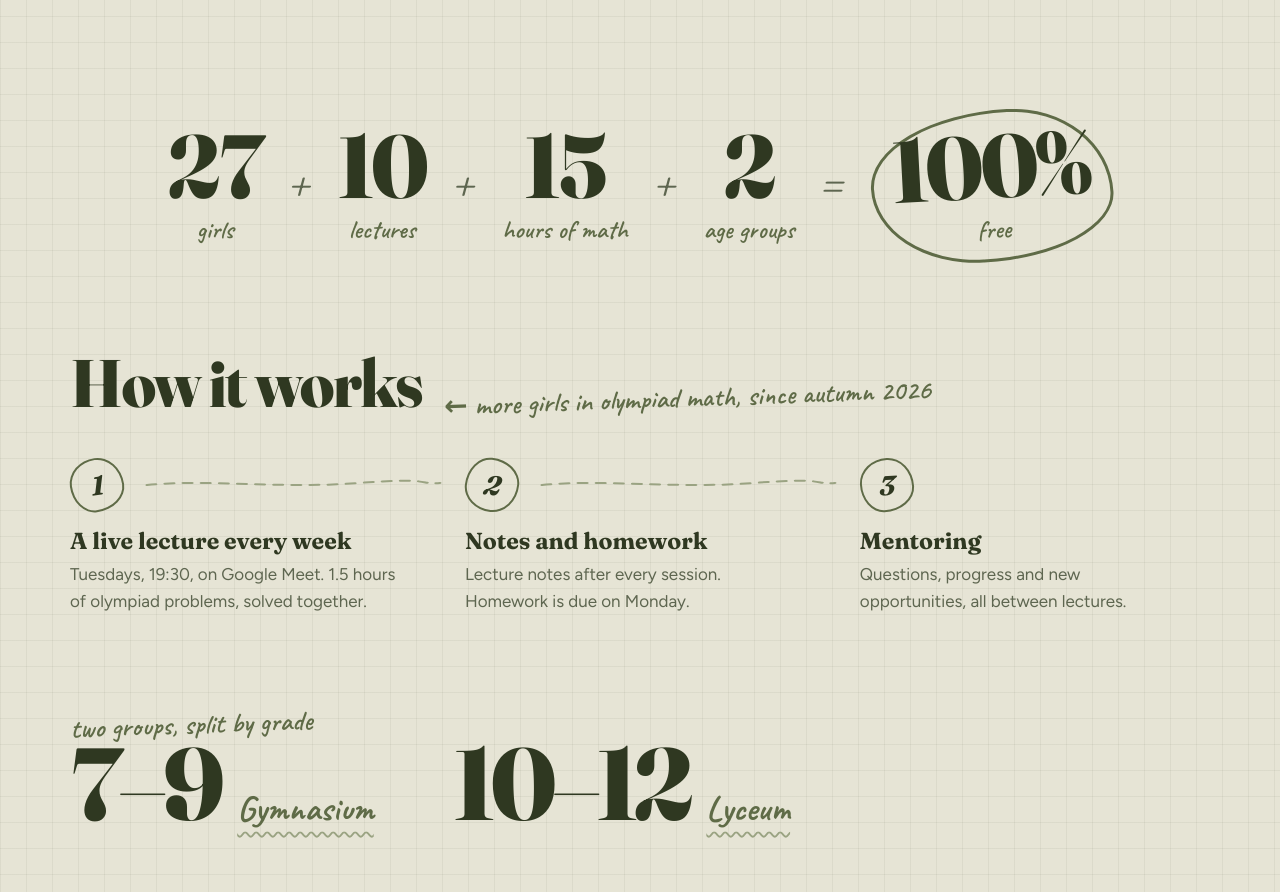
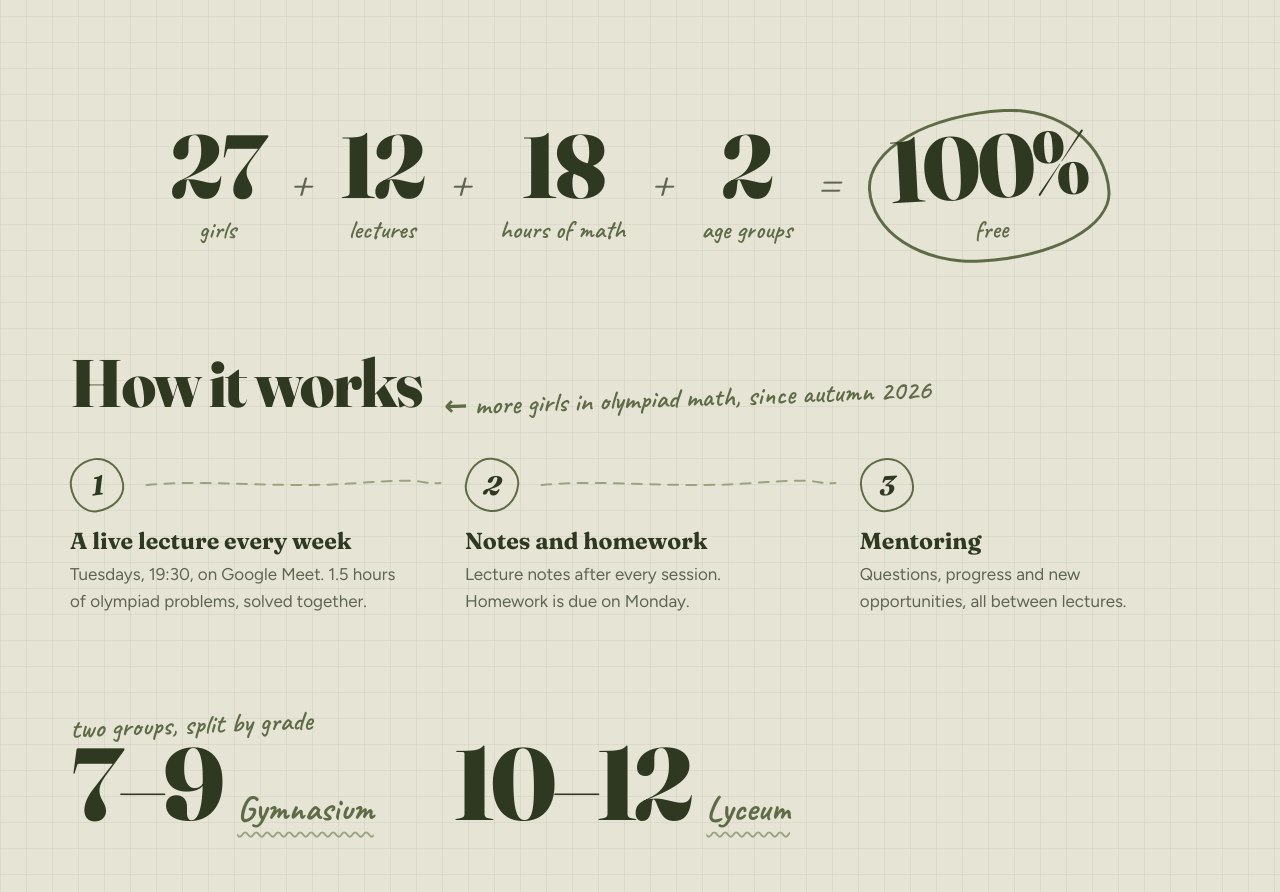
Before and after one commit to akademy-cy/akademy, a plain HTML site: page index.html in a window 1280 px wide. Shown: the part 920-1812 px from the top of the page. Drawn offline with Linux system fonts and the light colour scheme.

Commit message:
Update index.html

```diff
--- a/index.html
+++ b/index.html
@@ -469,10 +469,10 @@ footer .hand{font-size:1.3rem;color:var(--on-deep)}
   <section class="numbers page" id="numbers" aria-label="AKademy in numbers">
     <div class="wrap">
       <div class="eq" role="list" aria-label="AKademy in numbers">
-        <div class="stat" role="listitem"><b data-count="27">27</b><span>girls</span></div><i aria-hidden="true">+</i>
-        <div class="stat" role="listitem"><b data-count="10">10</b><span>lectures</span></div><i aria-hidden="true">+</i>
-        <div class="stat" role="listitem"><b data-count="15">15</b><span>hours of math</span></div><i aria-hidden="true">+</i>
-        <div class="stat" role="listitem"><b data-count="2">2</b><span>age groups</span></div><i aria-hidden="true">=</i>
+        <div class="stat" role="listitem"><b data-count="27" data-stat="girls">27</b><span>girls</span></div><i aria-hidden="true">+</i>
+        <div class="stat" role="listitem"><b data-count="10" data-stat="lectures">10</b><span>lectures</span></div><i aria-hidden="true">+</i>
+        <div class="stat" role="listitem"><b data-count="15" data-stat="hours">15</b><span>hours of math</span></div><i aria-hidden="true">+</i>
+        <div class="stat" role="listitem"><b data-count="2" data-stat="groups">2</b><span>age groups</span></div><i aria-hidden="true">=</i>
         <div class="stat total" role="listitem"><b data-count="100" data-suffix="%">100%</b><span>free</span></div>
       </div>
     </div>
@@ -658,8 +658,23 @@ footer .hand{font-size:1.3rem;color:var(--on-deep)}
   <a href="#register" data-for="register"><svg viewBox="0 0 24 24" aria-hidden="true"><rect x="3" y="5.5" width="18" height="13" rx="2"/><path d="m3.5 7 8.5 6.5L20.5 7"/></svg>Contact</a>
 </nav>
 
+<script src="content.js"></script>
 <script>
 (function(){
+  /* live numbers from content.js (stats) */
+  var S=(window.AKADEMY_CONTENT||{}).stats;
+  if(S){try{
+    var TZ='Europe/Nicosia';
+    function wall(t){var o={};new Intl.DateTimeFormat('en-US',{timeZone:TZ,hourCycle:'h23',year:'numeric',month:'2-digit',day:'2-digit',hour:'2-digit',minute:'2-digit',second:'2-digit'}).formatToParts(new Date(t)).forEach(function(p){o[p.type]=+p.value});return Date.UTC(o.year,o.month-1,o.day,o.hour%24,o.minute,o.second)}
+    function cy(date,time){var d=date.split('-').map(Number),m=(time||'00:00').split(':').map(Number);var g=Date.UTC(d[0],d[1]-1,d[2],m[0],m[1]);var u=g-(wall(g)-g);return g-(wall(u)-u)}
+    var L=S.lectures,n=L.count,now=Date.now(),skip=L.skipDates||[];
+    var d=L.countedUntil.split('-').map(Number),day=new Date(Date.UTC(d[0],d[1]-1,d[2]+1));
+    for(var k=0;k<2000;k++){var iso=day.toISOString().slice(0,10);
+      if(day.getUTCDay()===L.weekday&&skip.indexOf(iso)<0){if(cy(iso,L.endTime)<=now)n+=L.perWeek;else break}
+      day.setUTCDate(day.getUTCDate()+1)}
+    var vals={girls:S.girls,lectures:n,hours:Math.round(n*L.hoursEach),groups:S.ageGroups};
+    document.querySelectorAll('[data-stat]').forEach(function(b){var v=vals[b.dataset.stat];if(v!=null&&!isNaN(v)){b.dataset.count=v;b.textContent=v+(b.dataset.suffix||'')}});
+  }catch(e){}}
   var els=document.querySelectorAll('.stat b');
   if(!('IntersectionObserver' in window)){els.forEach(function(e){e.classList.add('in')});return;}
   var still=matchMedia('(prefers-reduced-motion: reduce)').matches;
@@ -678,7 +693,6 @@ footer .hand{font-size:1.3rem;color:var(--on-deep)}
   els.forEach(function(el){io.observe(el)});
 })();
 </script>
-<script src="content.js"></script>
 <script>
 /* Events & Opportunities. All content comes from content.js */
 (function(){
```
